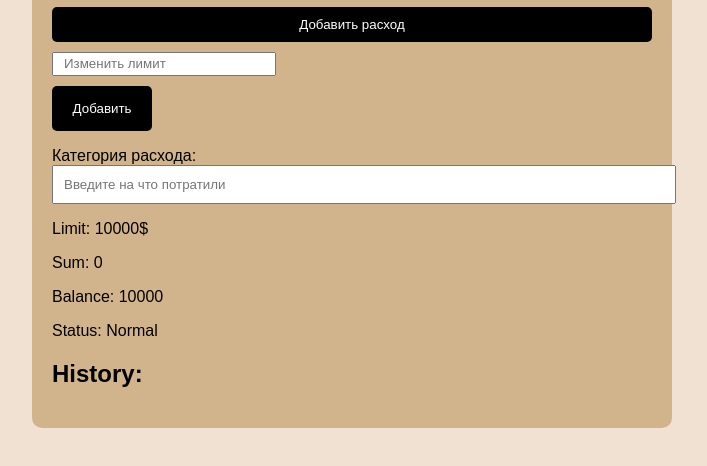
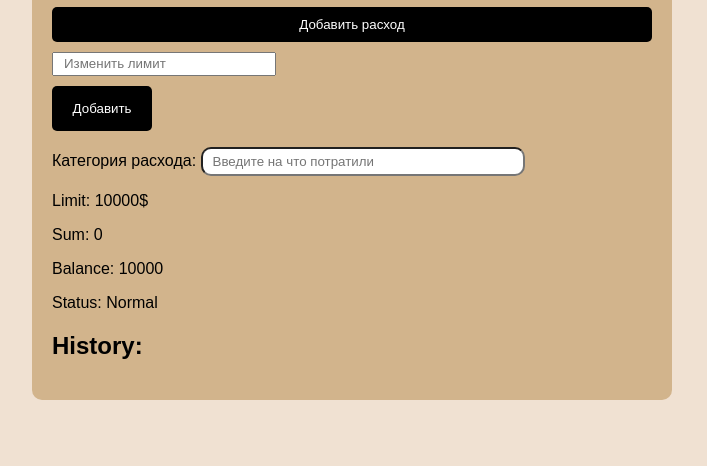
Before and after one commit to Akhiles777/Money, a plain HTML site: page index.html in a window 1280 px wide. Shown: the part 170-636 px from the top of the page, without its empty margins (288-995 px from the left). Drawn offline with Linux system fonts and the light colour scheme.

Commit message:
Update style.css

```diff
--- a/style.css
+++ b/style.css
@@ -60,3 +60,9 @@ input {
     height: 45px;
 
 }
+
+.select{
+    width: 300px;
+    height: 5px;
+    border-radius: 10px;
+}
```
